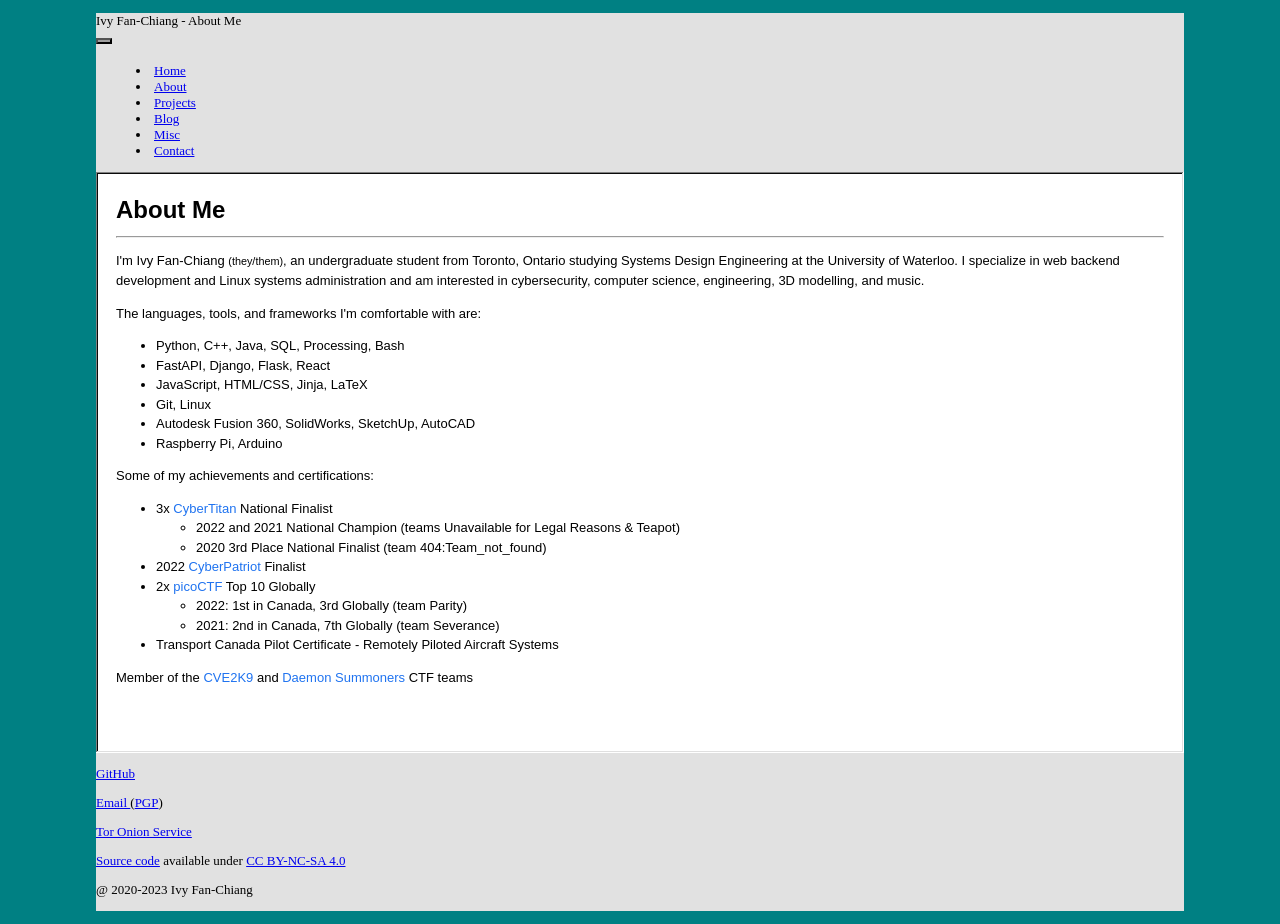
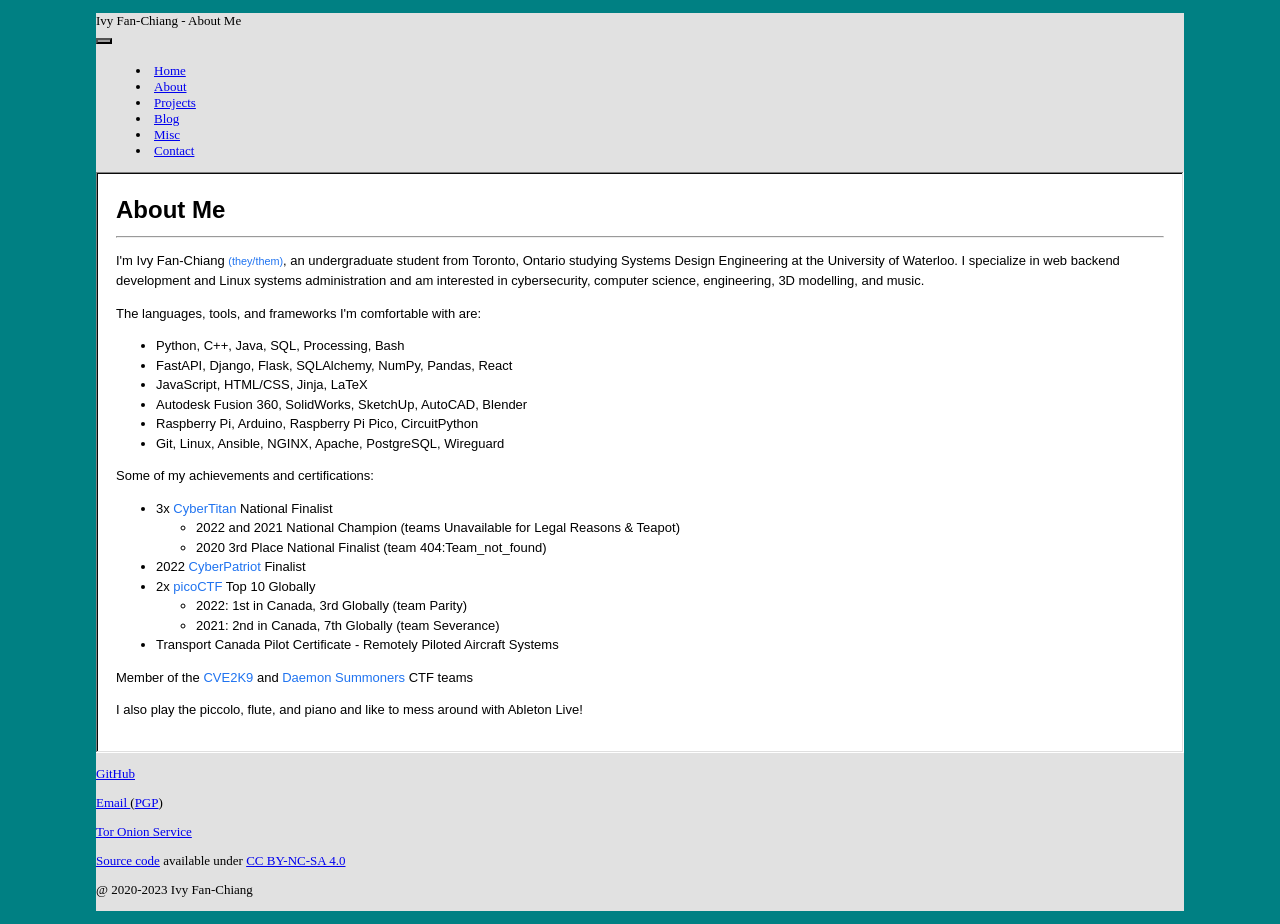
Before and after one commit to hexadecimalDinosaur/blog-site, a Flask app: page /about in a window 1280 px wide. Run offline with Flask 2, Linux system fonts and the light colour scheme; grey boxes are pictures that could not be loaded.

Commit message:
small content updates

```diff
--- a/app.py
+++ b/app.py
@@ -5,7 +5,6 @@ from blog_render import to_html, to_html_noclass, to_html_toc
 import json
 import datetime
 import pytz
-from flask_mobility import Mobility
 from flask_caching import Cache
 
 url = 'https://ivyfanchiang.ca'
@@ -18,7 +17,6 @@ config = {
 
 app = Flask(__name__)
 app.config.from_mapping(config)
-Mobility(app)
 cache = Cache(app)
 
 @app.route('/')
--- a/static/style2.css
+++ b/static/style2.css
@@ -95,7 +95,7 @@ menu[role="tablist"] {
     color: #1f73f0;
 }
 .main a:visited {
-    color: #666666;
+    color: #1f73f0;
     text-decoration: none;
 }
 .main a:hover {
--- a/templates/about.html
+++ b/templates/about.html
@@ -3,7 +3,7 @@
 {% block content %}
     <h1>About Me</h1><hr>
     <p>
-        I'm Ivy Fan-Chiang <small>(they/them)</small>, an undergraduate student from Toronto, Ontario studying Systems Design Engineering at the University of Waterloo.
+        I'm Ivy Fan-Chiang <small><a href="https://en.pronouns.page/@hexadecimalDino" target="_blank">(they/them)</a></small>, an undergraduate student from Toronto, Ontario studying Systems Design Engineering at the University of Waterloo.
         I specialize in web backend development and Linux systems administration and am interested in cybersecurity, computer science, engineering, 3D modelling, and music.
     </p>
     <p>
@@ -11,11 +11,11 @@
     </p>
     <ul>
         <li>Python, C++, Java, SQL, Processing, Bash</li>
-        <li>FastAPI, Django, Flask, React</li>
+        <li>FastAPI, Django, Flask, SQLAlchemy, NumPy, Pandas, React</li>
         <li>JavaScript, HTML/CSS, Jinja, LaTeX</li>
-        <li>Git, Linux</li>
-        <li>Autodesk Fusion 360, SolidWorks, SketchUp, AutoCAD</li>
-        <li>Raspberry Pi, Arduino</li>
+        <li>Autodesk Fusion 360, SolidWorks, SketchUp, AutoCAD, Blender</li>
+        <li>Raspberry Pi, Arduino, Raspberry Pi Pico, CircuitPython</li>
+	<li>Git, Linux, Ansible, NGINX, Apache, PostgreSQL, Wireguard</li>
     </ul>
     <p>
         Some of my achievements and certifications:
@@ -36,5 +36,6 @@
         </li>
         <li title="Visual Line of Sight - Basic Operations">Transport Canada Pilot Certificate - Remotely Piloted Aircraft Systems</li>
     </ul>
-    <p>Member of the <a href="https://cve2k9.club/" target="_blank">CVE2K9</a> and <a href="https://ctftime.org/team/127228" target="_blank">Daemon Summoners</a> CTF teams</p>
+    <p>Member of the <a href="https://cve.gay/" target="_blank">CVE2K9</a> and <a href="https://ctftime.org/team/127228" target="_blank">Daemon Summoners</a> CTF teams</p>
+    <p>I also play the piccolo, flute, and piano and like to mess around with Ableton Live!</p>
 {% endblock %}
--- a/templates/blog.html
+++ b/templates/blog.html
@@ -2,7 +2,7 @@
 
 {% block content %}
     <h1>Blog</h1><hr>
-        <p>Sometimes I may write some stuff here</p>
+        <p>Personal blog where I occasionally write about interesting programing tidbits, malware analysis, CTFs, and other topics.</p>
         <div id="rss-button"><a href="{{ url_for('rss') }}"><i class="fas fa-rss"></i> RSS Feed</a></div>
         {% if not articles|length %}
             <p>No articles yet...</p>
--- a/templates/contact.html
+++ b/templates/contact.html
@@ -6,6 +6,9 @@
     <i class="far fa-comments"></i> <b>Matrix: </b><a href="https://matrix.to/#/@userblackbox:matrix.org">@userblackbox:matrix.org</a><br>
     <i class="fab fa-keybase"></i> <b>Keybase: </b><a href="https://keybase.io/userblackbox" target="_blank">userblackbox</a><br>
     <i class="fa-solid fa-circle-nodes"></i> <b>Mastodon:</b> <a href="https://masto.ai/@hexadecimal_dinosaur" target="_blank">@hexadecimal_dinosaur@masto.ai</a><br>
-    <h3>GPG Public Keys</h2>
+    <i class="fa-solid fa-circle-nodes"></i> <b>Calckey:</b> <a href="https://miruku.cafe/@hexadecimalDinosaur" target="_blank">@hexadecimalDinosaur@miruku.cafe</a><br>
+    <h3>GPG Public Keys</h3>
         <i class="fas fa-key"></i> <a href="https://files.ivyfanchiang.ca/contact%40ivyfanchiang.ca_C8BAE5F22A33BA9E.asc">contact@ivyfanchiang.ca - C8BAE5F22A33BA9E</a><br>
+    <h3>Identity Proofs</h3>
+        <a href="https://keyoxide.org/7F23A44E02AE4CDFD29ECF99C8BAE5F22A33BA9E">Keyoxide PGP Proof</a><br>
 {% endblock %}
--- a/templates/index.html
+++ b/templates/index.html
@@ -6,12 +6,15 @@
         I'm Ivy, a Systems Design Engineering Student at the University of Waterloo.
         This site is my blog and portfolio with information
         <a href="/about/">about me</a>, <a href="/projects/">my projects</a>,
-        <a href="/blog/">random blog posts</a>, and <a href="/contact/">my contact information</a>.
+        <a href="/blog/">blog posts</a>, and <a href="/contact/">my contact information</a>.
     </p>
     <p>You might be interested to look at some of my programming and modelling projects <a href="/projects/">here</a>. Many of my programming projects can be found on GitHub and my modelling projects can be found on Printables.</p>
     <i class="fab fa-github" alt="GitHub Logo"></i> <b>GitHub:</b> <a href="https://github.com/hexadecimalDinosaur" target="_blank">hexadecimalDinosaur</a><br>
+    <i class="fa-solid fa-mountain" alt="mountain icon"></i> <b>Codeberg:</b> <a href="https://codeberg.org/hexadecimalDinosaur" target="blank">hexadecimalDinosaur</a><br>
     <i class="fa-solid fa-cube" alt="Cube Icon"></i> <b>Prusa Printables:</b> <a href="https://www.printables.com/social/333155-userblackbox/models" target="_blank">userblackbox</a><br>
     <i class="fa-regular fa-flag" alt="Flag icon"></i> <b>CTFTime:</b> <a href="https://ctftime.org/user/86175" target="_blank">hexadecimalDinosaur</a><br>
     <i class="fab fa-linkedin" alt="LinkedIn Logo"></i> <b>LinkedIn:</b> <a href="https://www.linkedin.com/in/ivy-fan-chiang/" target="_blank">Ivy Fan-Chiang</a><br>
     <i class="fa-regular fa-file" alt="File Icon"></i> <b>Resume:</b> <a href="https://files.ivyfanchiang.ca/resume.pdf" target="_blank">files.ivyfanchiang.ca</a><br>
+
+    <p>This website is also accessible through the Tor network at <a href="http://ivyfc7cpzv3uw3g2s36satpxbbdn545mjuwxji2ltkb5s4aj2lqm4kyd.onion">ivyfc7cpzv3uw3g2s36satpxbbdn545mjuwxji2ltkb5s4aj2lqm4kyd.onion</a></p>
 {% endblock %}
```
